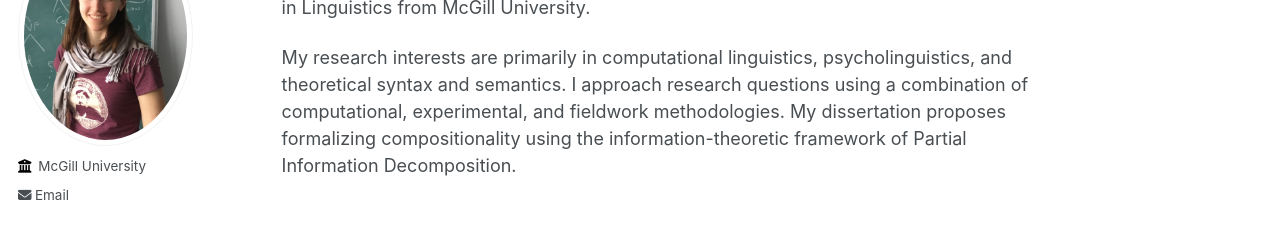
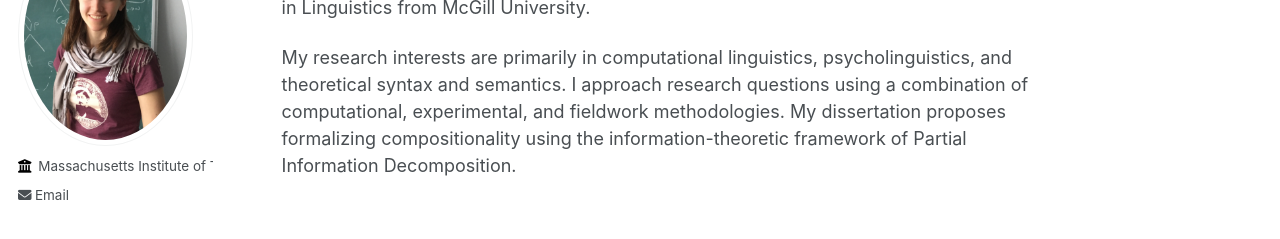
Before and after one commit to michaelasocolof/michaelasocolof.github.io, a Jekyll site: the page built from _pages/about.md, in a window 1280 px wide. Shown: the part 180-419 px from the top of the page. Built offline with Jekyll 4.4.1, drawn with Linux system fonts in a browser that asks for light colours.

Commit message:
Update _config.yml

```diff
--- a/_config.yml
+++ b/_config.yml
@@ -26,9 +26,9 @@
   pronouns         : # example: "she/her"
   bio              : #"Short biography for the left-hand sidebar"
   location         : #"Earth"
-  employer         : "McGill University"
+  employer         : "Massachusetts Institute of Technology"
   uri              : # URL
-  email            : "michaela.socolof@mail.mcgill.ca"
+  email            : "msocolof@mit.edu"
 
   # Academic websites
   arxiv            : # URL - Update with the correct link to your profile
```
